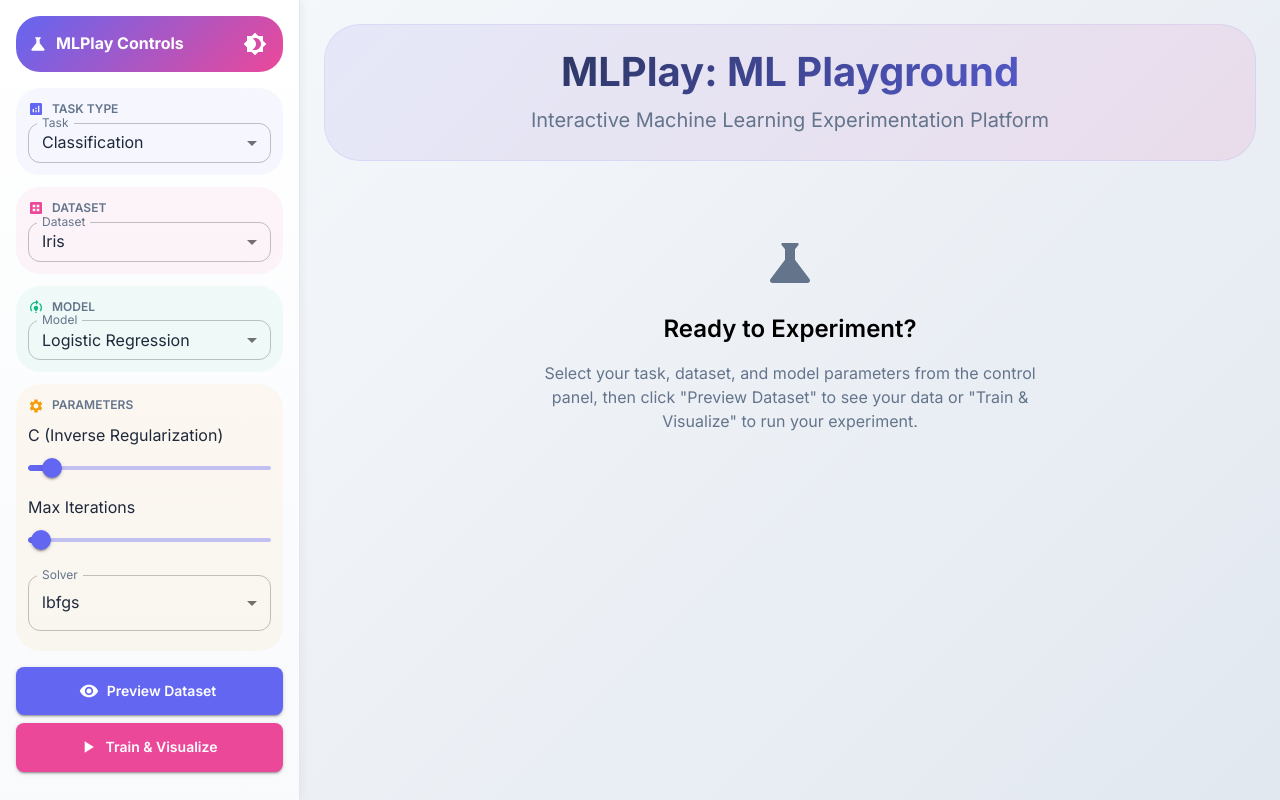
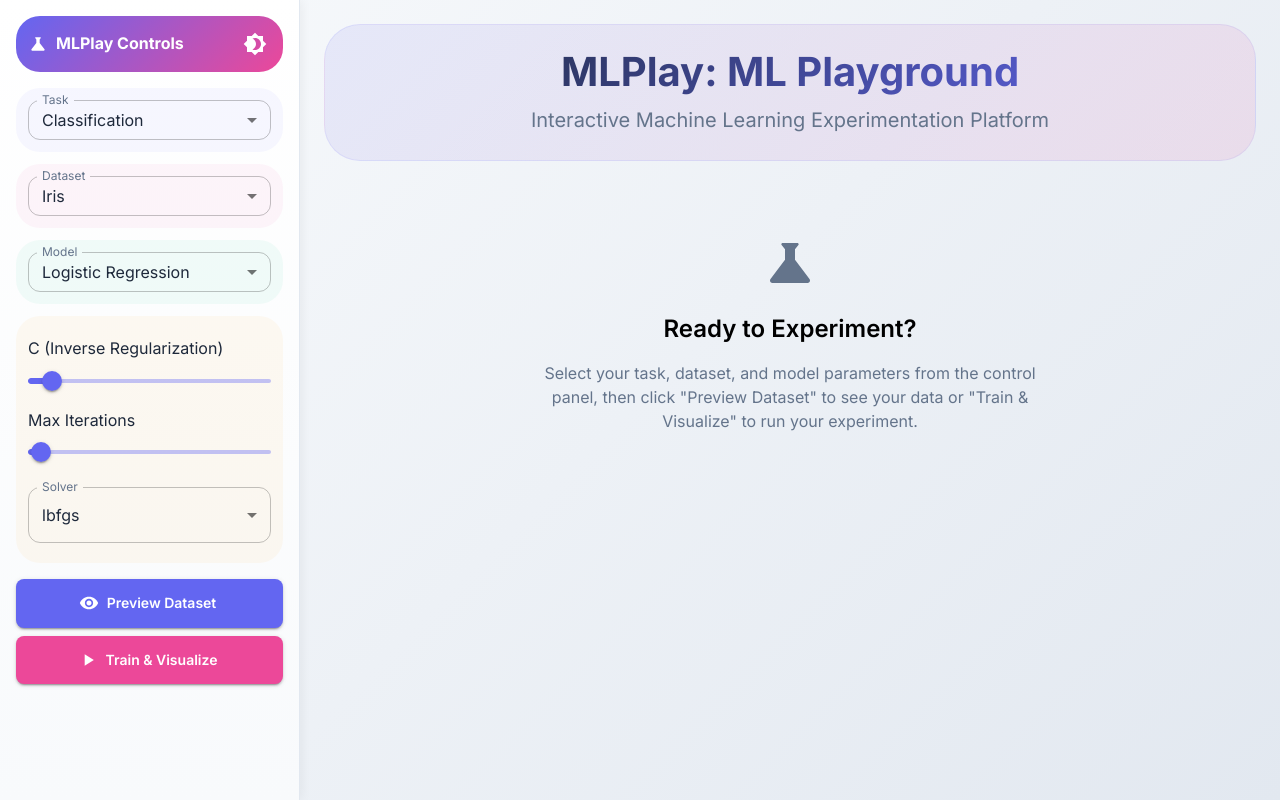
Before and after one commit to JeetGupta2506/MLXplore, a React (Create React App) app in the folder frontend/: page / in a window 1280 px wide. Built offline with nearby package versions, Linux system fonts and the light colour scheme.

Commit message:
Removed Digits

```diff
--- a/frontend/src/App.js
+++ b/frontend/src/App.js
@@ -48,7 +48,7 @@ const TASKS = [
 
 const DATASETS = {
   classification: [
-    'Iris', 'Wine', 'Breast Cancer', 'Digits', 'Moons', 'Blobs', 'Circles', 'Gaussian Quantiles'
+    'Iris', 'Wine', 'Breast Cancer', 'Moons', 'Blobs', 'Circles', 'Gaussian Quantiles'
   ],
   regression: [
     'California Housing', 'Synthetic'
@@ -492,12 +492,6 @@ function App() {
 
           {/* Task Selection */}
           <Paper elevation={0} sx={{ p: 1.5, mb: 1.5, borderRadius: 2, bgcolor: 'rgba(99, 102, 241, 0.05)' }}>
-            <Box sx={{ display: 'flex', alignItems: 'center', gap: 1, mb: 0.5 }}>
-              <Analytics sx={{ color: 'primary.main', fontSize: 16 }} />
-              <Typography variant="subtitle2" sx={{ fontWeight: 600, color: 'text.secondary', fontSize: '0.75rem' }}>
-                TASK TYPE
-              </Typography>
-            </Box>
             <FormControl fullWidth size="small">
               <InputLabel>Task</InputLabel>
               <Select value={task} label="Task" onChange={handleTaskChange}>
@@ -508,12 +502,6 @@ function App() {
 
           {/* Dataset Selection */}
           <Paper elevation={0} sx={{ p: 1.5, mb: 1.5, borderRadius: 2, bgcolor: 'rgba(236, 72, 153, 0.05)' }}>
-            <Box sx={{ display: 'flex', alignItems: 'center', gap: 1, mb: 0.5 }}>
-              <Dataset sx={{ color: 'secondary.main', fontSize: 16 }} />
-              <Typography variant="subtitle2" sx={{ fontWeight: 600, color: 'text.secondary', fontSize: '0.75rem' }}>
-                DATASET
-              </Typography>
-            </Box>
             <FormControl fullWidth size="small">
               <InputLabel>Dataset</InputLabel>
               <Select value={dataset} label="Dataset" onChange={handleDatasetChange}>
@@ -524,12 +512,6 @@ function App() {
 
           {/* Model Selection */}
           <Paper elevation={0} sx={{ p: 1.5, mb: 1.5, borderRadius: 2, bgcolor: 'rgba(16, 185, 129, 0.05)' }}>
-            <Box sx={{ display: 'flex', alignItems: 'center', gap: 1, mb: 0.5 }}>
-              <ModelTraining sx={{ color: '#10b981', fontSize: 16 }} />
-              <Typography variant="subtitle2" sx={{ fontWeight: 600, color: 'text.secondary', fontSize: '0.75rem' }}>
-                MODEL
-              </Typography>
-            </Box>
             <FormControl fullWidth size="small">
               <InputLabel>Model</InputLabel>
               <Select value={model} label="Model" onChange={handleModelChange}>
@@ -540,12 +522,6 @@ function App() {
 
           {/* Parameters Section */}
           <Paper elevation={0} sx={{ p: 1.5, mb: 2, borderRadius: 2, bgcolor: 'rgba(245, 158, 11, 0.05)' }}>
-            <Box sx={{ display: 'flex', alignItems: 'center', gap: 1, mb: 1 }}>
-              <Settings sx={{ color: '#f59e0b', fontSize: 16 }} />
-              <Typography variant="subtitle2" sx={{ fontWeight: 600, color: 'text.secondary', fontSize: '0.75rem' }}>
-                PARAMETERS
-              </Typography>
-            </Box>
             {getParamFields(model, params, setParams)}
           </Paper>
 
```
Also changed, not shown: 1 other file (tests, documents, lock files or other folders).
